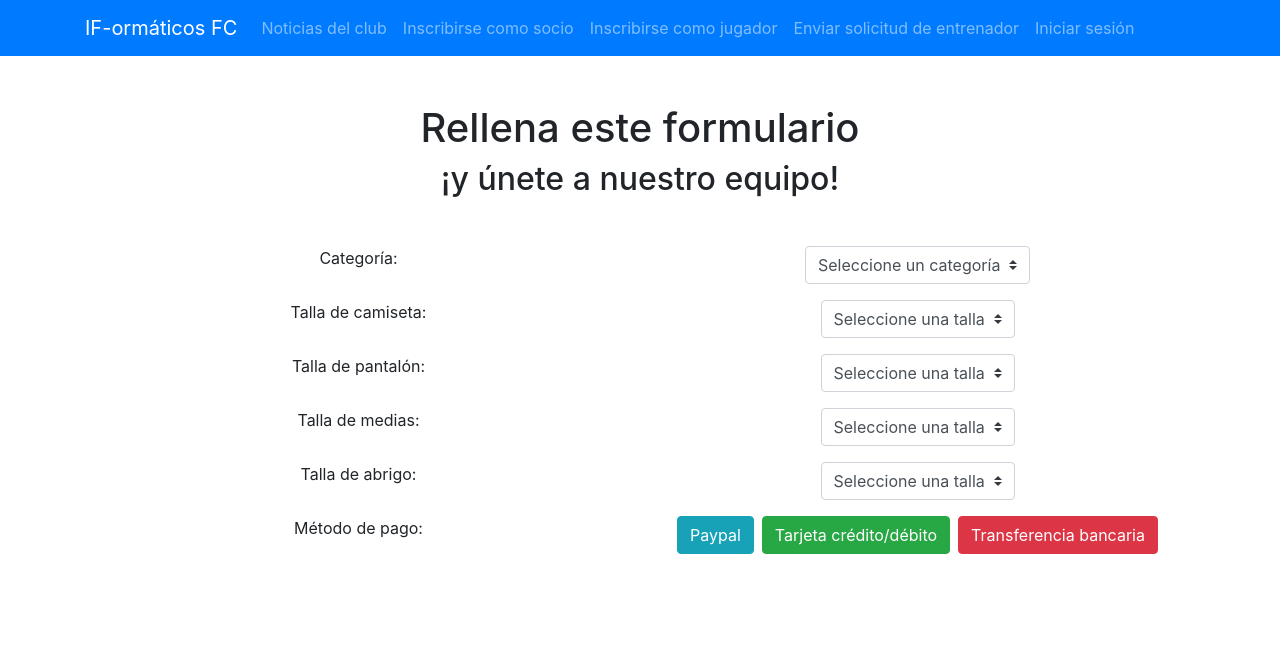
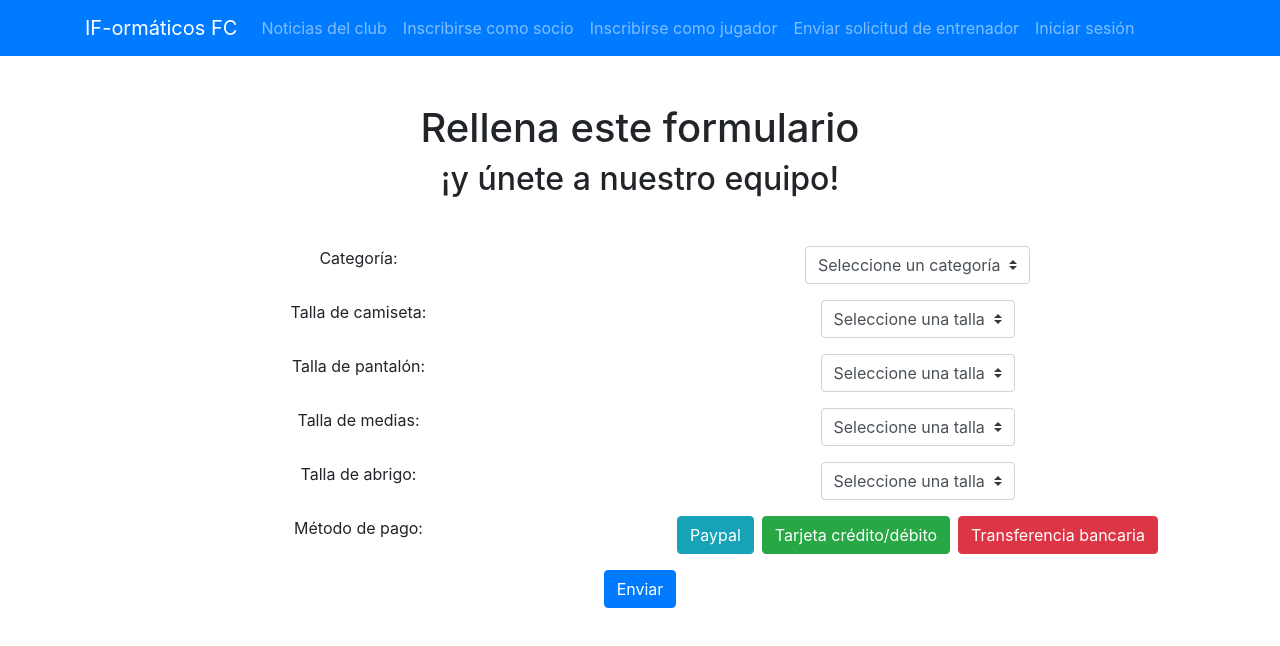
Before and after one commit to isaacdaw2/IF-ormaticosFC, a Vue app: page /jugador in a window 1280 px wide. Shown: the top 646 px of the page. Built offline with nearby package versions, Linux system fonts and the light colour scheme.

Commit message:
boton enviar

```diff
--- a/src/views/Jugador.vue
+++ b/src/views/Jugador.vue
@@ -66,6 +66,13 @@
                         <b-button variant="danger">Transferencia bancaria</b-button>
                     </b-col>
                 </b-row>
+
+                <!-- línea 7: enviar -->
+                <b-row>
+                    <b-col>
+                        <b-button variant="primary">Enviar</b-button>
+                    </b-col>
+                </b-row>
             </b-container>
 
         </b-form>
```
